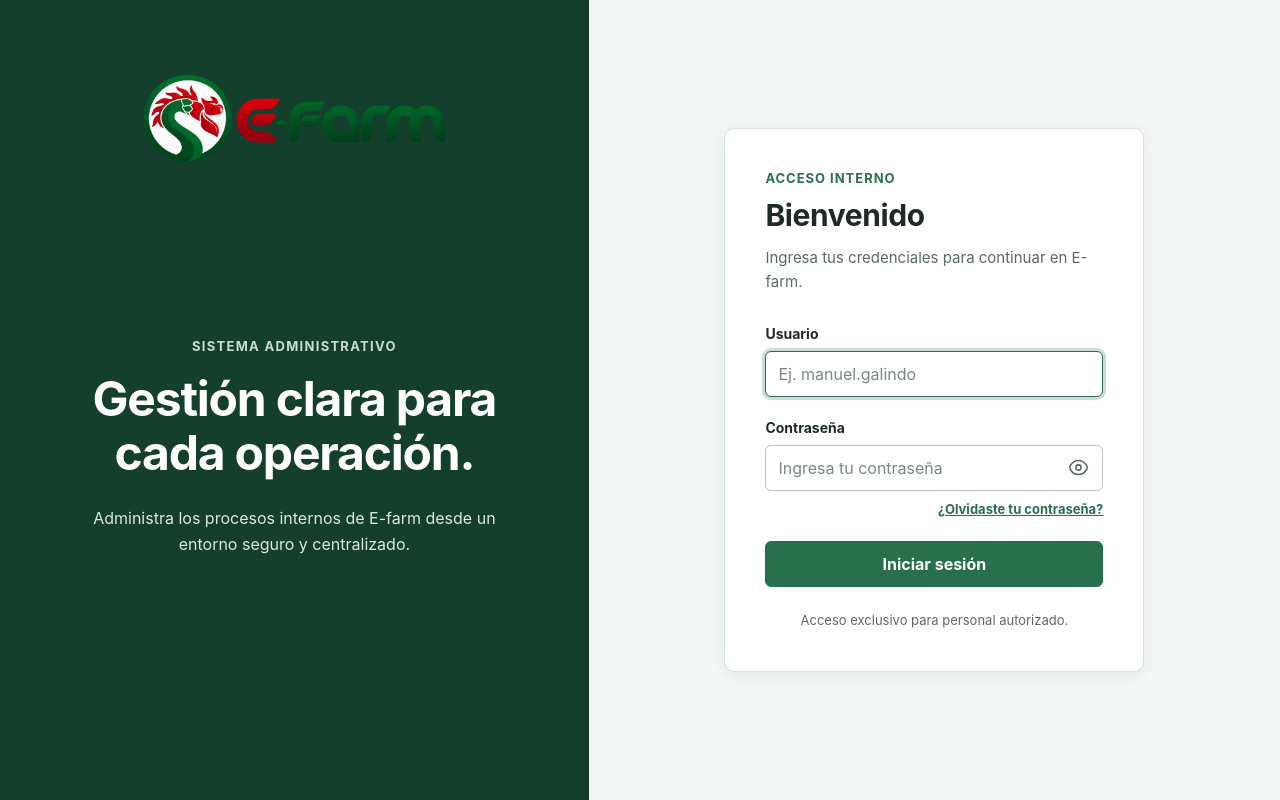
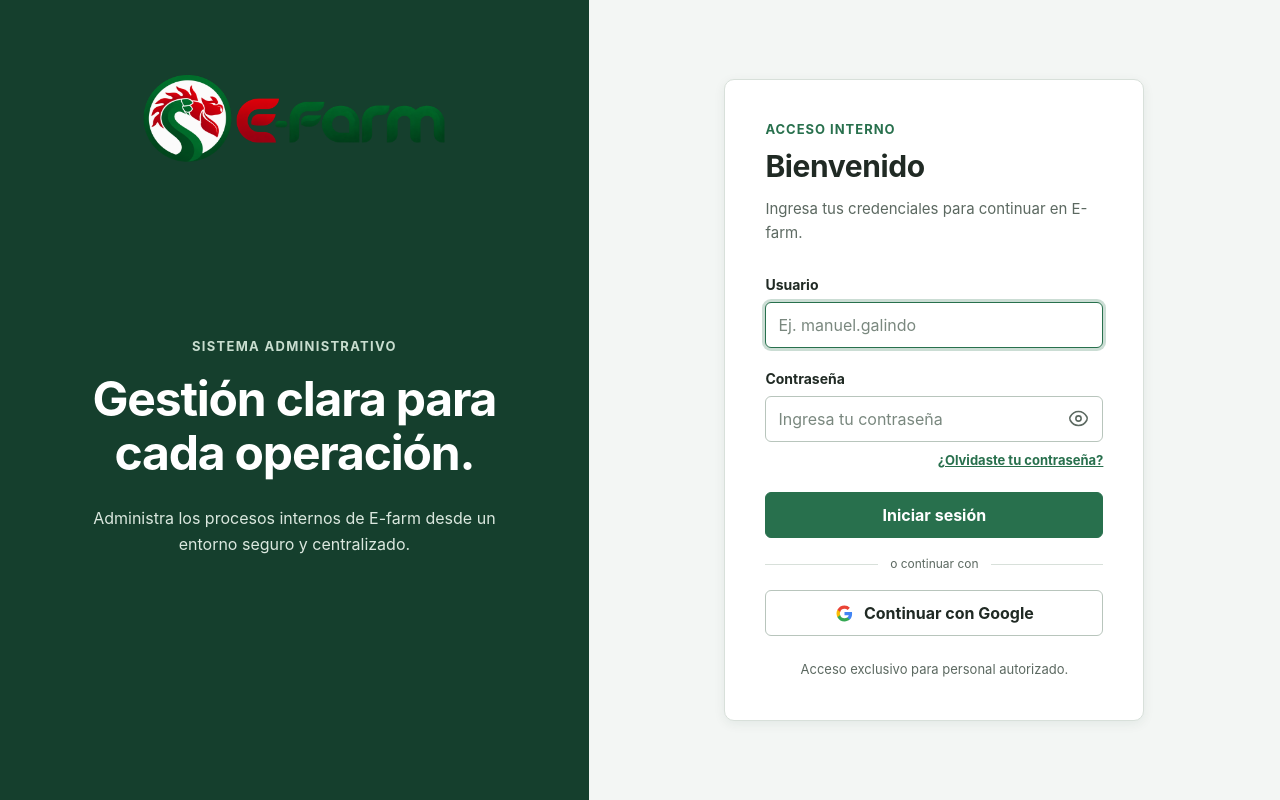
Before and after one commit to Mitogal20004/ecofarm-system, a React (Vite) app in the folder frontend/: page / in a window 1280 px wide. Built offline with nearby package versions, Linux system fonts and the light colour scheme; no server answers.

Commit message:
feat: agregar inicio de sesion con Google

```diff
--- a/frontend/src/pages/Login.css
+++ b/frontend/src/pages/Login.css
@@ -247,6 +247,71 @@
   background: #9eaaa2;
 }
 
+.separador-oauth {
+  display: flex;
+  align-items: center;
+  gap: 12px;
+  color: var(--color-texto-secundario);
+  font-size: 12px;
+  line-height: 1;
+}
+
+.separador-oauth::before,
+.separador-oauth::after {
+  height: 1px;
+  flex: 1;
+  background: var(--color-borde);
+  content: '';
+}
+
+.boton-google {
+  width: 100%;
+  min-height: 46px;
+  display: inline-flex;
+  align-items: center;
+  justify-content: center;
+  gap: 10px;
+  padding: 10px 18px;
+  border: 1px solid var(--color-borde-fuerte);
+  border-radius: 6px;
+  color: var(--color-texto);
+  background: var(--color-superficie);
+  font-weight: 700;
+  transition:
+    border-color 0.15s ease,
+    background-color 0.15s ease;
+}
+
+.boton-google:hover:not(:disabled) {
+  border-color: var(--color-verde-principal);
+  background: #f7faf8;
+}
+
+.boton-google:focus-visible {
+  outline: 3px solid var(--color-focus);
+  outline-offset: 3px;
+}
+
+.boton-google:disabled {
+  color: var(--color-texto-secundario);
+  background: #eef2ef;
+}
+
+.icono-google {
+  width: 19px;
+  height: 19px;
+  flex: 0 0 19px;
+}
+
+.spinner-google {
+  width: 17px;
+  height: 17px;
+  border: 2px solid rgb(31 111 74 / 25%);
+  border-top-color: var(--color-verde-principal);
+  border-radius: 50%;
+  animation: girar 0.8s linear infinite;
+}
+
 .spinner-boton {
   width: 17px;
   height: 17px;
@@ -270,6 +335,14 @@
   }
 
   .spinner-boton {
+    animation: none;
+  }
+
+  .boton-google {
+    transition: none;
+  }
+
+  .spinner-google {
     animation: none;
   }
 }
--- a/frontend/src/pages/Login.jsx
+++ b/frontend/src/pages/Login.jsx
@@ -1,7 +1,16 @@
-import { useState } from 'react'
+import { useEffect, useState } from 'react'
 import './Login.css'
 import PanelIdentidad from '../components/PanelIdentidad'
-import { iniciarSesion } from '../services/auth'
+import { iniciarSesion, iniciarSesionConGoogle } from '../services/auth'
+
+const MENSAJE_ERROR_GOOGLE = 'No fue posible iniciar sesión con Google.'
+
+function hayErrorOAuthEnUrl() {
+  const parametrosBusqueda = new URLSearchParams(window.location.search)
+  const parametrosHash = new URLSearchParams(window.location.hash.slice(1))
+
+  return parametrosBusqueda.has('error') || parametrosHash.has('error')
+}
 
 function Login({ alIniciarSesion }) {
   const [usuario, setUsuario] = useState('')
@@ -9,7 +18,17 @@ function Login({ alIniciarSesion }) {
   const [mostrarPassword, setMostrarPassword] = useState(false)
   const [erroresCampos, setErroresCampos] = useState({})
   const [errorAutenticacion, setErrorAutenticacion] = useState('')
+  const [errorGoogle, setErrorGoogle] = useState(() =>
+    hayErrorOAuthEnUrl() ? MENSAJE_ERROR_GOOGLE : '',
+  )
   const [enviando, setEnviando] = useState(false)
+  const [conectandoGoogle, setConectandoGoogle] = useState(false)
+
+  useEffect(() => {
+    if (!hayErrorOAuthEnUrl()) return
+
+    window.history.replaceState(null, '', window.location.pathname)
+  }, [])
 
   const validarFormulario = () => {
     const nuevosErrores = {}
@@ -29,10 +48,11 @@ function Login({ alIniciarSesion }) {
   const manejarEnvio = async (evento) => {
     evento.preventDefault()
 
-    if (enviando || !validarFormulario()) return
+    if (enviando || conectandoGoogle || !validarFormulario()) return
 
     setEnviando(true)
     setErrorAutenticacion('')
+    setErrorGoogle('')
 
     try {
       const { sesion } = await iniciarSesion(
@@ -67,6 +87,21 @@ function Login({ alIniciarSesion }) {
     setPassword(evento.target.value)
     setErroresCampos((errores) => ({ ...errores, password: '' }))
     setErrorAutenticacion('')
+  }
+
+  const manejarInicioGoogle = async () => {
+    if (enviando || conectandoGoogle) return
+
+    setConectandoGoogle(true)
+    setErrorAutenticacion('')
+    setErrorGoogle('')
+
+    try {
+      await iniciarSesionConGoogle()
+    } catch {
+      setErrorGoogle(MENSAJE_ERROR_GOOGLE)
+      setConectandoGoogle(false)
+    }
   }
 
   return (
@@ -180,12 +215,64 @@ function Login({ alIniciarSesion }) {
               </p>
             )}
 
-            <button className="boton-iniciar" type="submit" disabled={enviando}>
+            <button
+              className="boton-iniciar"
+              type="submit"
+              disabled={enviando || conectandoGoogle}
+            >
               {enviando && (
                 <span className="spinner-boton" aria-hidden="true" />
               )}
               {enviando ? 'Iniciando sesión...' : 'Iniciar sesión'}
             </button>
+
+            <div className="separador-oauth" aria-hidden="true">
+              <span>o continuar con</span>
+            </div>
+
+            <button
+              className="boton-google"
+              type="button"
+              onClick={manejarInicioGoogle}
+              disabled={enviando || conectandoGoogle}
+            >
+              {conectandoGoogle ? (
+                <span className="spinner-google" aria-hidden="true" />
+              ) : (
+                <svg
+                  className="icono-google"
+                  viewBox="0 0 24 24"
+                  aria-hidden="true"
+                  focusable="false"
+                >
+                  <path
+                    fill="#4285f4"
+                    d="M21.6 12.2c0-.7-.1-1.4-.2-2.1H12v4h5.4a4.6 4.6 0 0 1-2 3v2.6h3.3c1.9-1.8 2.9-4.4 2.9-7.5Z"
+                  />
+                  <path
+                    fill="#34a853"
+                    d="M12 22c2.7 0 5-.9 6.7-2.3l-3.3-2.6c-.9.6-2.1 1-3.4 1a5.9 5.9 0 0 1-5.5-4.1H3.1v2.7A10.1 10.1 0 0 0 12 22Z"
+                  />
+                  <path
+                    fill="#fbbc05"
+                    d="M6.5 14a6 6 0 0 1 0-3.9V7.4H3.1a10 10 0 0 0 0 9.2L6.5 14Z"
+                  />
+                  <path
+                    fill="#ea4335"
+                    d="M12 6a5.5 5.5 0 0 1 3.9 1.5l2.9-2.8A9.7 9.7 0 0 0 12 2a10.1 10.1 0 0 0-8.9 5.4l3.4 2.7A5.9 5.9 0 0 1 12 6Z"
+                  />
+                </svg>
+              )}
+              {conectandoGoogle
+                ? 'Conectando con Google...'
+                : 'Continuar con Google'}
+            </button>
+
+            {errorGoogle && (
+              <p className="error-autenticacion" role="alert">
+                {errorGoogle}
+              </p>
+            )}
           </form>
 
           <p className="nota-seguridad">
--- a/frontend/src/services/auth.js
+++ b/frontend/src/services/auth.js
@@ -66,6 +66,19 @@ export async function iniciarSesion(nombreUsuario, password) {
   }
 }
 
+export async function iniciarSesionConGoogle() {
+  const { error } = await supabase.auth.signInWithOAuth({
+    provider: 'google',
+    options: {
+      redirectTo: window.location.origin,
+    },
+  })
+
+  if (error) {
+    throw error
+  }
+}
+
 export async function cerrarSesion() {
   const { error } = await supabase.auth.signOut()
 
```
Also changed, not shown: 1 other file (tests, documents, lock files or other folders).
